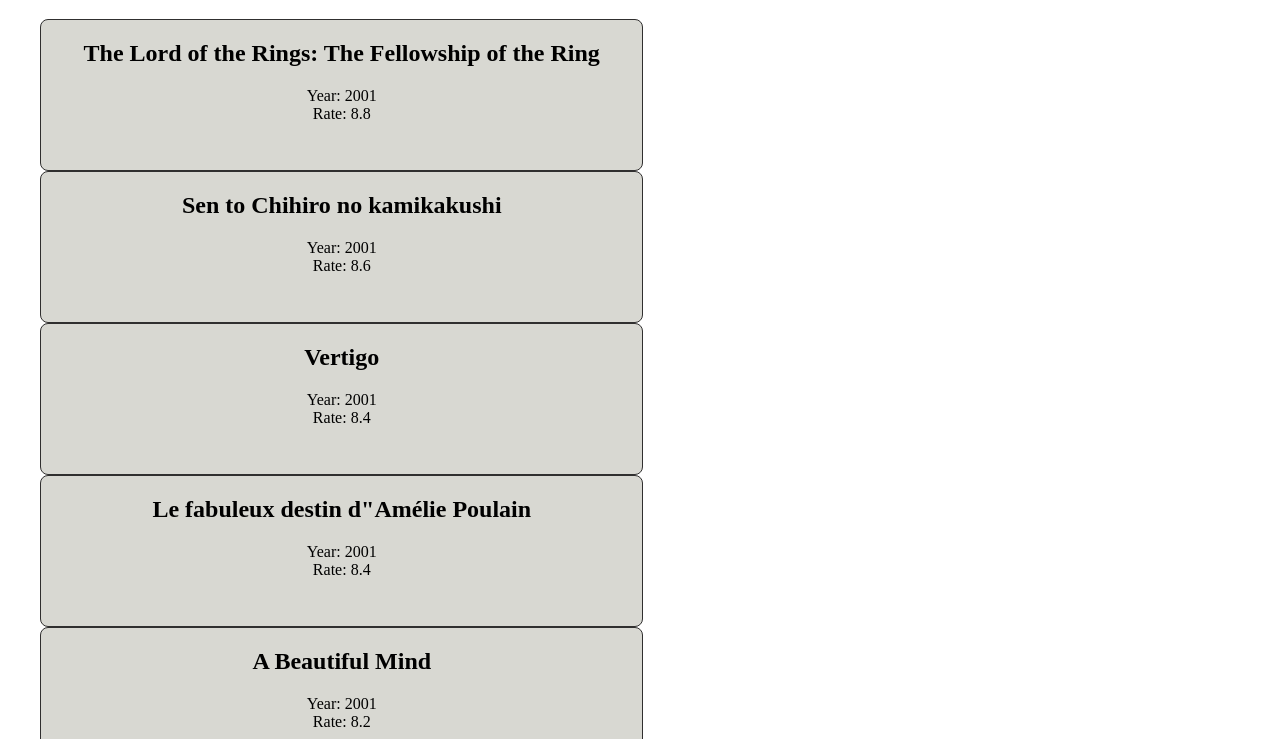
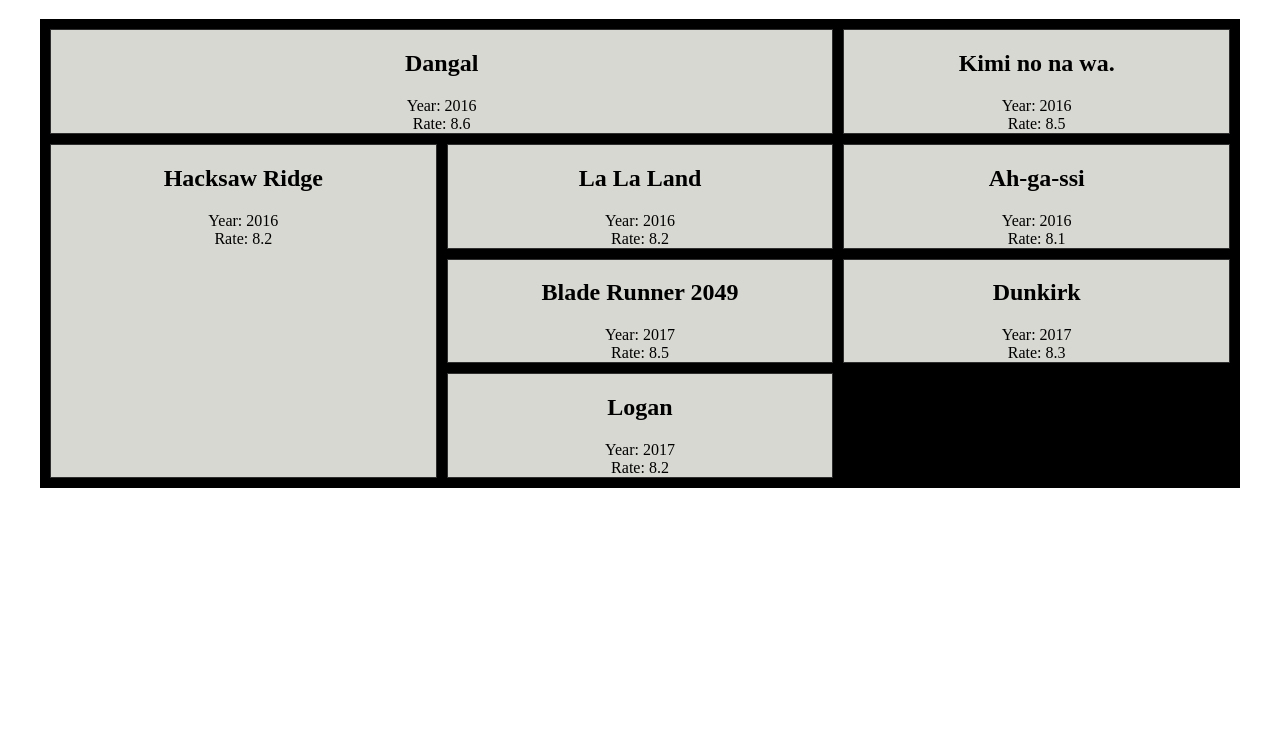
Before and after one commit to KissKriszti/w5-practices, a plain HTML site: page frontend/index.html in a window 1280 px wide. Shown: the part 61-800 px from the top of the page. Drawn offline with Linux system fonts and the light colour scheme.

Commit message:
updated for grid showcase

```diff
--- a/frontend/script.js
+++ b/frontend/script.js
@@ -6,14 +6,17 @@ function loadEvent() {
 
     let rootElement = document.getElementById("root");
 
+    let szamlalo = 0
     let card2 = function (title,year,rate){
+            szamlalo++
             return `
-            <div class="card">
+            <div class="card card${szamlalo}">
                 <h2>${title}</h2>
                 <div class="time">Year: ${year}</div>
                 <div class="rate">Rate: ${rate}</div>
             </div>`;
     };
+
 
     let renderAllCardElements = function (incomingMoviesArray) {
         let renderedCardList = `<div class="cards">`;
@@ -33,7 +36,7 @@ function loadEvent() {
         renderedCardList += `</div>`
 
         console.log(renderedCardList);
-        // returneli az elkészült elemekkel feltöltött rendelt card listet.
+        // returneli az elkészült elemekkel feltöltött renderelt card listet.
         return renderedCardList;
     }
 
@@ -41,7 +44,7 @@ function loadEvent() {
 
     for (const movieSend of movies) {
 
-        if (movieSend.year > 2000 && movieSend.rate >= 8) {
+        if (movieSend.year > 2015 && movieSend.rate >= 8) {
             newGoodMovies.push(movieSend);
         }
     };
@@ -49,6 +52,11 @@ function loadEvent() {
     newGoodMovies.sort(function(a,b){return a.year - b.year});
     rootElement.insertAdjacentHTML("beforeend", renderAllCardElements(newGoodMovies));
 
+    // necessary for the grid introduction
+    /* document.getElementsByClassName("card")[0].classList.add("card1");
+
+    document.getElementsByClassName("card")[1].classList.add("card2") */
+
 };
 
 window.addEventListener("load", loadEvent);
--- a/frontend/style.css
+++ b/frontend/style.css
@@ -1,4 +1,4 @@
-#root {
+/* #root {
     display: flex;
     flex-wrap: wrap;
 
@@ -12,7 +12,6 @@
     display: flex;
     flex-direction: column;
     align-items: center;
-    /* flex-basis: calc(33% - 10px); */
     flex-basis: 25%;
     flex-grow: 1;
     height: 150px;
@@ -21,4 +20,44 @@
     border-radius: 8px;
     text-align: center;
     background-color: rgb(216, 216, 210);
+} */
+
+
+#root {
+    width: 100%;
+    max-width: 1200px;
+    margin: 0 auto;
 }
+
+.cards {
+    display: grid;
+    grid-template-columns: 1fr 1fr 1fr;
+    grid-template-rows: 1fr 1fr 1fr 1fr;
+    grid-gap: 10px;
+    border: 10px solid black;
+    background-color: black;
+}
+
+.card1 {
+    /* grid-column-start: 1;
+    grid-column-end: 3 */
+    grid-column: 1 / span 2;
+}
+
+.card3 {
+    /* grid-row-start: 2;
+    grid-row-end: 5; */
+    grid-row: 2 / span 3;
+}
+
+.card {
+    padding: 0 20px;
+    border: 1px solid rgb(48, 47, 47);
+    /* border-radius: 8px; */
+    text-align: center;
+    background-color: rgb(216, 216, 210);
+   /*  grid-row-start: 1;
+    grid-row-end: 2;
+    grid-column-start: 1;
+    grid-column-end: 2; */
+}
```
